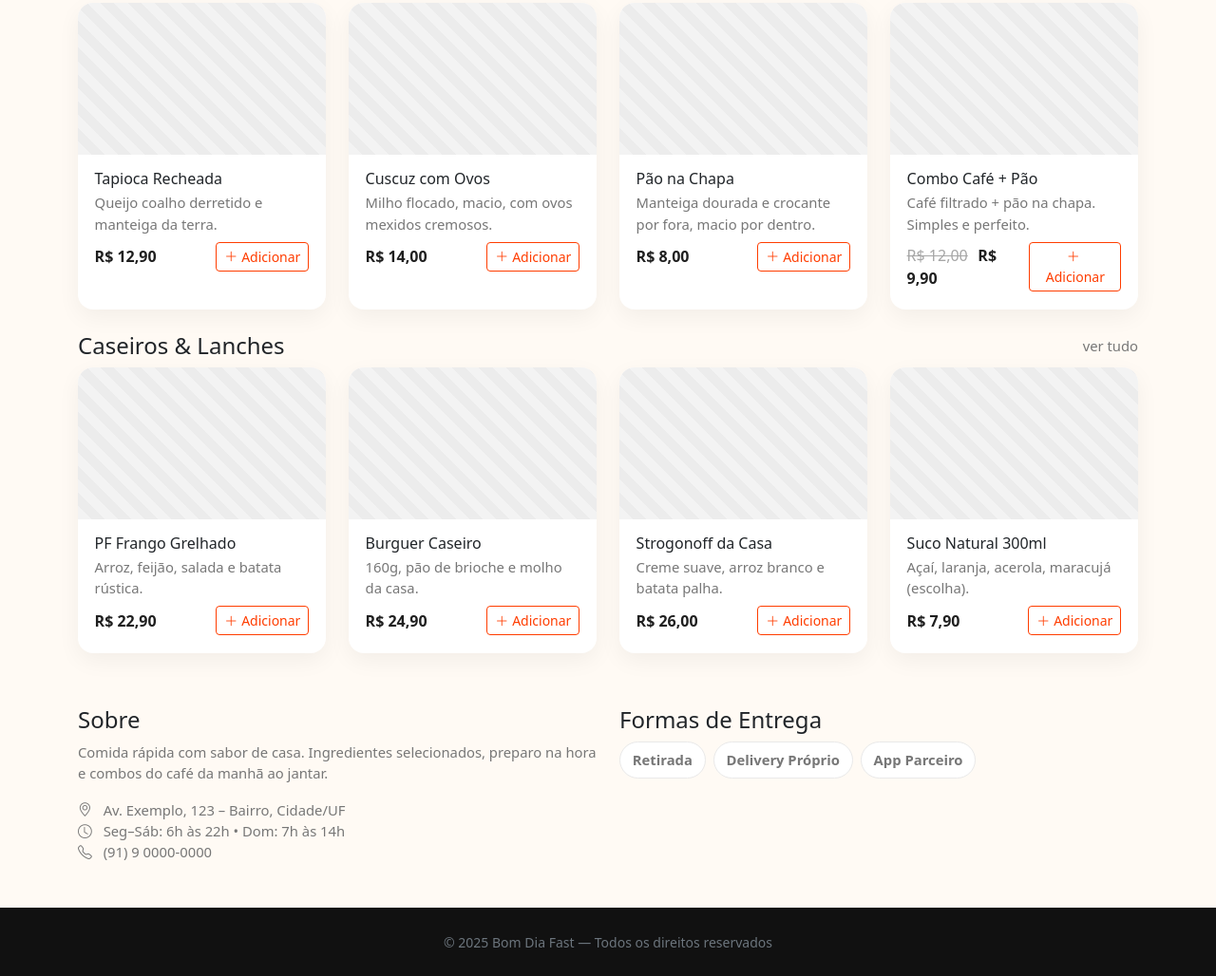
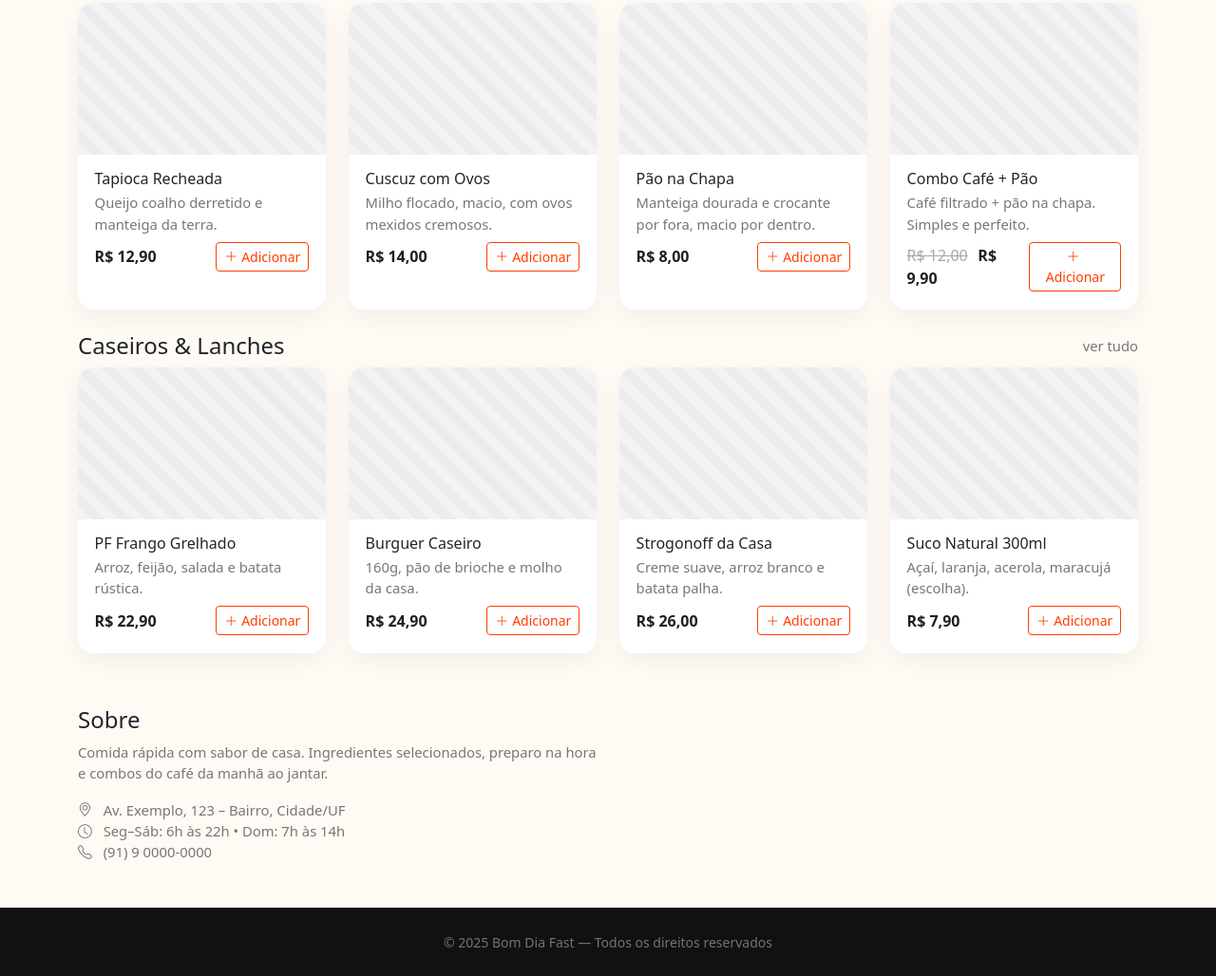
Before and after one commit to kauanleandr/projeto-facul, a plain HTML site: page index.html in a window 1280 px wide. Shown: the part 930-1958 px from the top of the page at 95% size. Drawn offline with nearby package versions, Linux system fonts and the light colour scheme.

Commit message:
davi, forma d entrega

```diff
--- a/index.html
+++ b/index.html
@@ -271,14 +271,6 @@
               <li><i class="bi bi-telephone me-2"></i> (91) 9 0000-0000</li>
             </ul>
           </div>
-          <div class="col-12 col-lg-6">
-            <h2 class="h4">Formas de Entrega</h2>
-            <div class="d-flex flex-wrap gap-2 mini">
-              <span class="chip">Retirada</span>
-              <span class="chip">Delivery Próprio</span>
-              <span class="chip">App Parceiro</span>
-            </div>
-          </div>
         </div>
       </div>
     </section>
```
